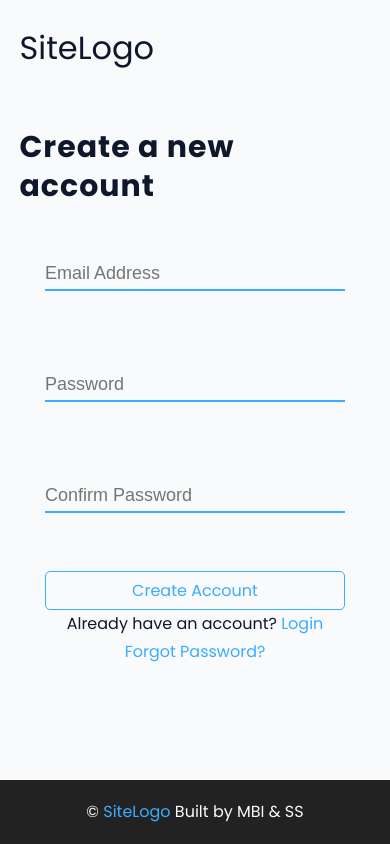
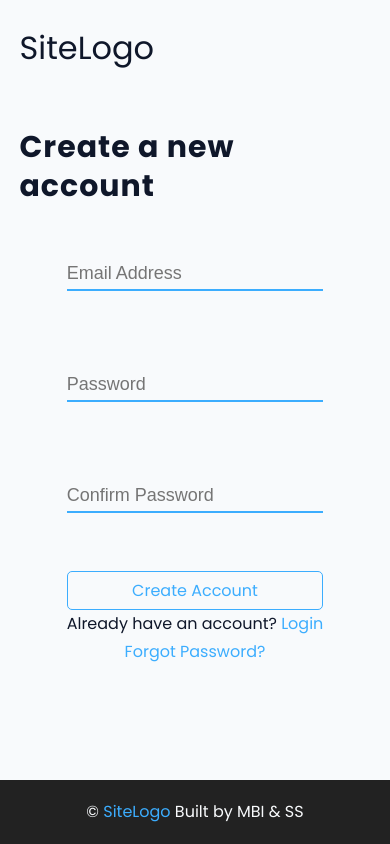
Before and after one commit to MichaelBenIsrael/Automobile_Fullstack_Final_Project, a React (Create React App) app in the folder client/: page /signup in a window 390 px wide. Built offline with nearby package versions, Linux system fonts and the light colour scheme.

Commit message:
Add transition to button hover effect, Fix width for small screens on form control.

```diff
--- a/client/src/components/forgotpassword/Forgotpassword.js
+++ b/client/src/components/forgotpassword/Forgotpassword.js
@@ -41,7 +41,7 @@ const Forgotpassword = () => {
 
                     <Button className="btn" content="Send Password" onClickCallback={SendForgotPasswordRequest} />
 
-                    <p className="text">Don't have an account? <NavLink to="/signup">Signup!</NavLink></p>
+                    <p className="text">Don't have an account? <NavLink to="/signup">Signup</NavLink></p>
                 </form>
                 {showModal && <Modal errorMessage={modalMessage} setDisplay={setShowModal} />}
             </main>
--- a/client/src/index.css
+++ b/client/src/index.css
@@ -135,6 +135,7 @@ textarea {
   font-size: 16px;
   border: 1px var(--primary) solid;
   border-radius: 5px;
+  transition: all ease-in-out .3s;
 }
 
 .btn:active {
@@ -311,7 +312,7 @@ form {
 .form-control {
   position: relative;
   margin: 20px 0 30px;
-  width: 300px;
+  width: inherit;
 }
 
 .form-control input {
```
